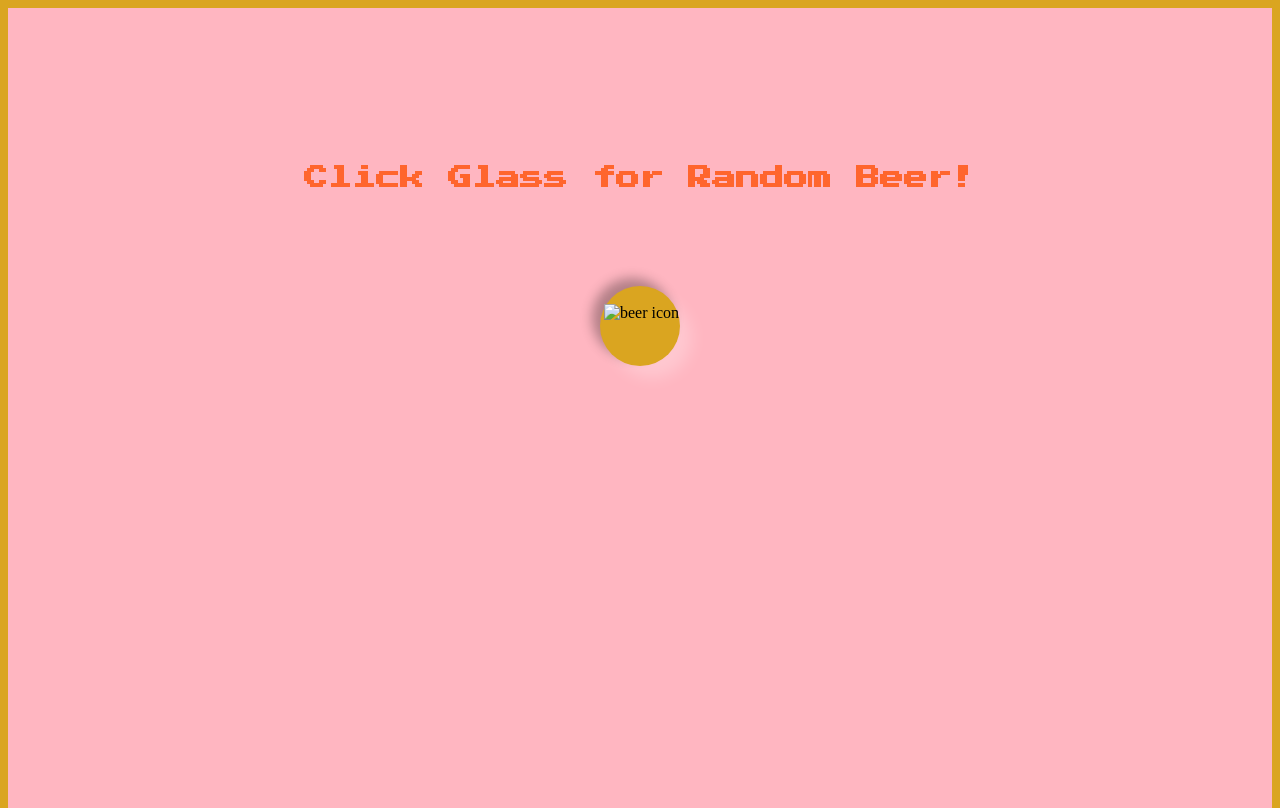
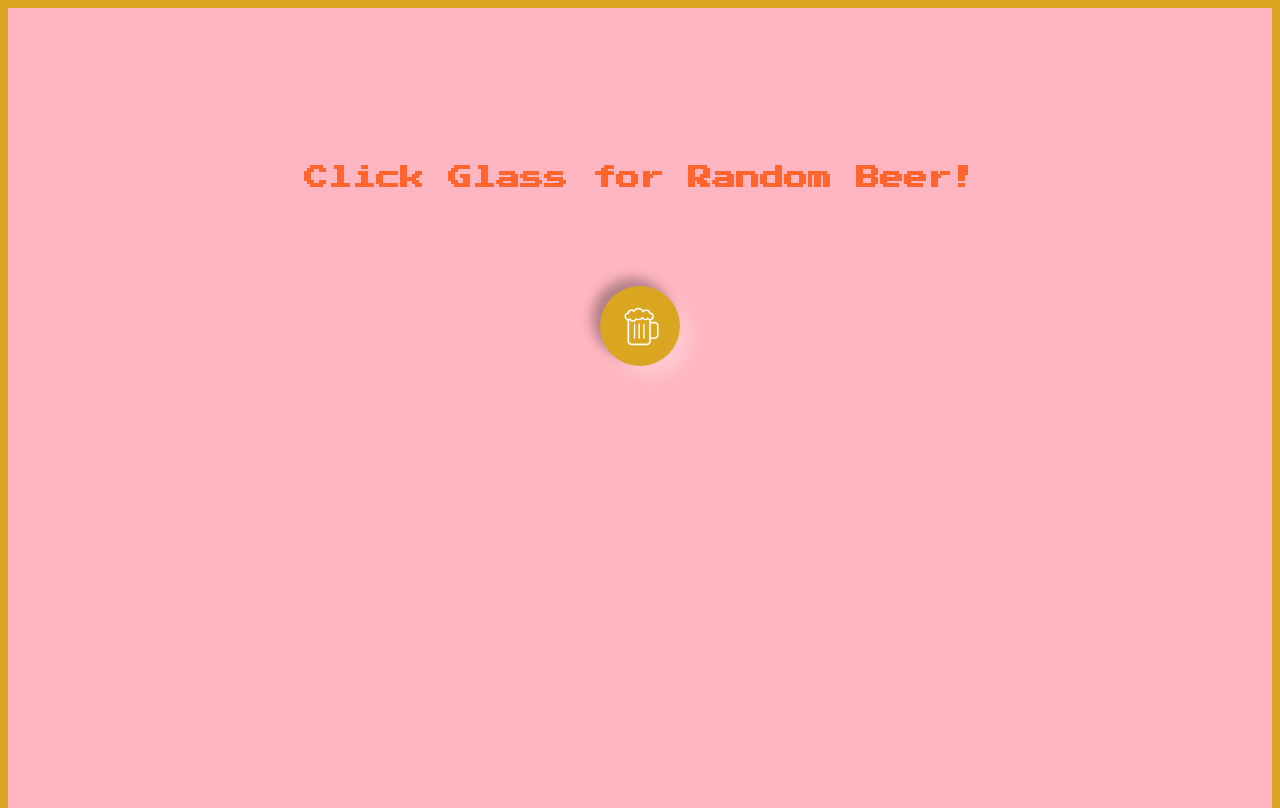
Before and after one commit to NicoleGeorge/random-beer-generator, a plain HTML site: page index.html in a window 1280 px wide. Drawn offline with Linux system fonts and the light colour scheme; the site is published under a folder, as on GitHub Pages, so addresses that start at the root find nothing.

Commit message:
updating

```diff
--- a/index.html
+++ b/index.html
@@ -12,7 +12,7 @@
         <h3 class="random-beer">Click Glass for Random Beer!</h3>
         <div class="beer-button">
             <a>
-                <img class="fab" height="45px" src="/images/beer.png" alt="beer icon">
+                <img class="fab" height="45px" src="images/beer.png" alt="beer icon">
             </a>
         </div>
         <p class="description"></p>
```
